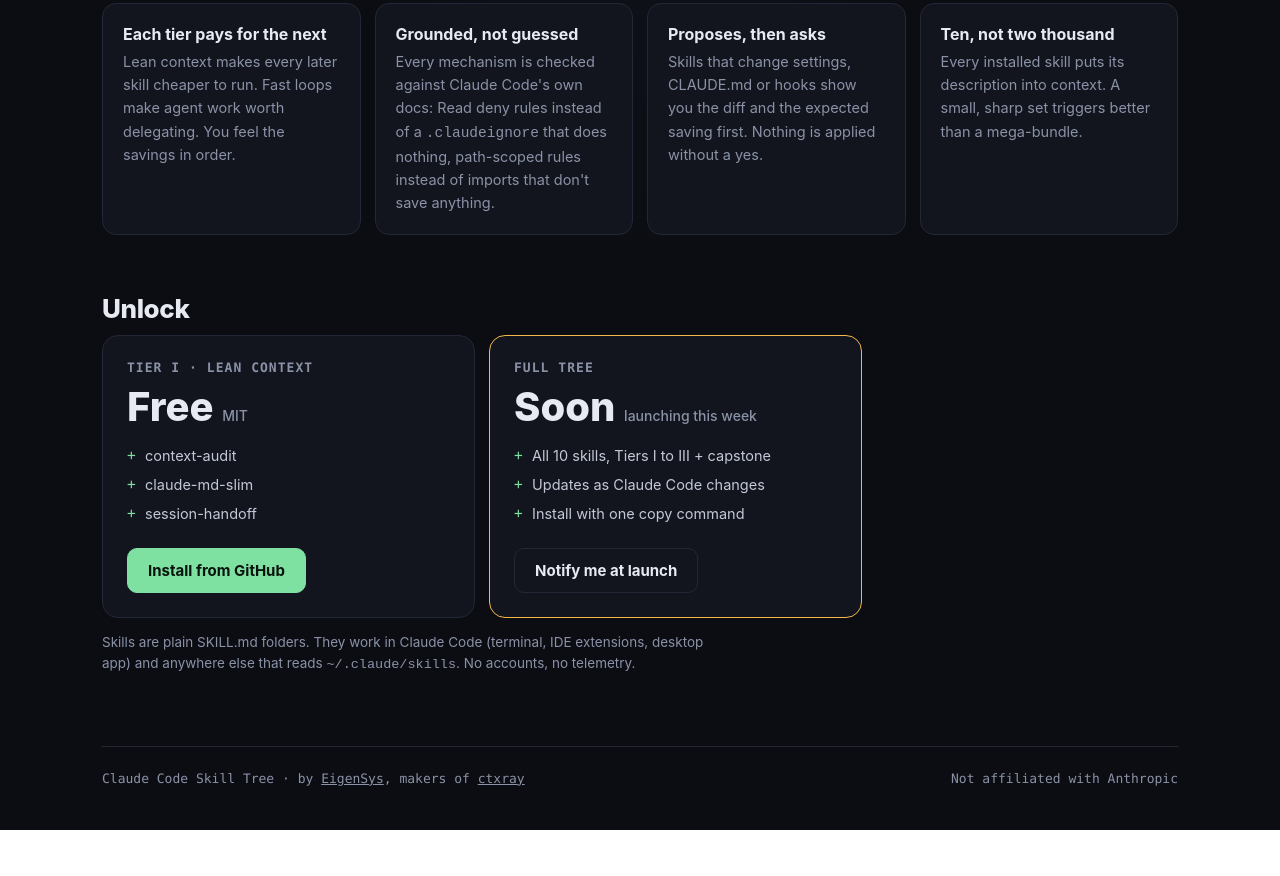
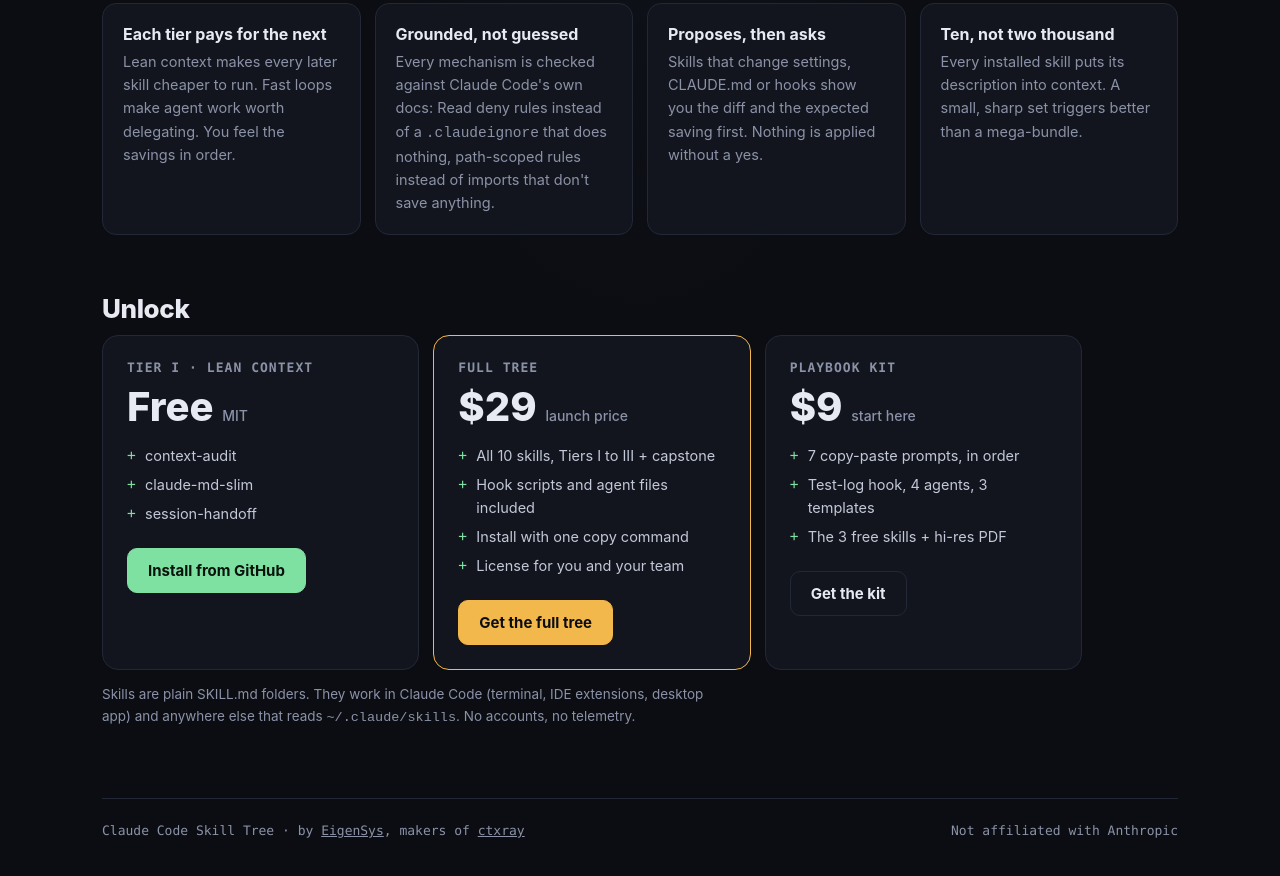
Before and after one commit to geraltbhai/claude-code-skill-tree, a plain HTML site: page docs/index.html in a window 1280 px wide. Shown: the part 1313-2189 px from the top of the page. Before the commit the page ends 2143 px from the top, so only its background shows below. Drawn offline with Linux system fonts and the light colour scheme.

Commit message:
Full tree and playbook kit now on sale: Gumroad buy buttons
Co-Authored-By: Claude Opus 5.5 <noreply@anthropic.com>
Claude-Session: https://claude.ai/code/session_015C7aZyybhNnWPPBPZYe5HY

```diff
--- a/docs/index.html
+++ b/docs/index.html
@@ -31,6 +31,7 @@ h1 span{background:linear-gradient(90deg,var(--free),var(--pro) 60%,var(--cap));
 .ctas{display:flex;gap:12px;flex-wrap:wrap}
 .btn{display:inline-block;text-decoration:none;font:700 15px var(--sans);padding:12px 20px;border-radius:10px;border:1px solid var(--line);color:var(--ink);background:var(--panel)}
 .btn.free{background:var(--free);border-color:var(--free);color:#08130c}
+.btn.pro{background:var(--pro);border-color:var(--pro);color:#0b0d12}
 .btn:hover{filter:brightness(1.08)}
 .stage{display:grid;grid-template-columns:minmax(0,1fr) 340px;gap:22px;margin:38px 0 10px;align-items:start}
 @media (max-width:900px){.stage{grid-template-columns:1fr}}
@@ -61,7 +62,7 @@ h3{font:800 26px/1.2 var(--sans);letter-spacing:-.015em;margin:0 0 10px}
 .card{background:var(--panel);border:1px solid var(--line);border-radius:14px;padding:20px}
 .card h4{margin:0 0 6px;font:700 16px var(--sans)}
 .card p{margin:0;color:var(--dim);font-size:14.5px}
-.price{display:grid;grid-template-columns:repeat(auto-fit,minmax(260px,1fr));gap:14px;max-width:760px}
+.price{display:grid;grid-template-columns:repeat(auto-fit,minmax(240px,1fr));gap:14px;max-width:980px}
 .plan{background:var(--panel);border:1px solid var(--line);border-radius:16px;padding:24px}
 .plan.hot{border-color:var(--pro)}
 .plan h4{margin:0;font:600 13px var(--mono);letter-spacing:.08em;text-transform:uppercase;color:var(--dim)}
@@ -110,7 +111,8 @@ footer a{color:var(--dim)}
   <h3>Unlock</h3>
   <div class="price">
     <div class="plan"><h4>Tier I · Lean Context</h4><div class="amt">Free <small>MIT</small></div><ul><li>context-audit</li><li>claude-md-slim</li><li>session-handoff</li></ul><a class="btn free" href="https://github.com/geraltbhai/claude-code-skill-tree">Install from GitHub</a></div>
-    <div class="plan hot"><h4>Full tree</h4><div class="amt">Soon <small>launching this week</small></div><ul><li>All 10 skills, Tiers I to III + capstone</li><li>Updates as Claude Code changes</li><li>Install with one copy command</li></ul><a class="btn" id="notify" href="https://github.com/geraltbhai/claude-code-skill-tree/issues/new?title=Notify%20me%20when%20the%20full%20tree%20launches&body=Ping%20me%20here%20when%20it%27s%20out.">Notify me at launch</a></div>
+    <div class="plan hot"><h4>Full tree</h4><div class="amt">$29 <small>launch price</small></div><ul><li>All 10 skills, Tiers I to III + capstone</li><li>Hook scripts and agent files included</li><li>Install with one copy command</li><li>License for you and your team</li></ul><a class="btn pro" href="https://samyakvaghela.gumroad.com/l/claude-code-skill-tree">Get the full tree</a></div>
+    <div class="plan"><h4>Playbook kit</h4><div class="amt">$9 <small>start here</small></div><ul><li>7 copy-paste prompts, in order</li><li>Test-log hook, 4 agents, 3 templates</li><li>The 3 free skills + hi-res PDF</li></ul><a class="btn" href="https://samyakvaghela.gumroad.com/l/claude-code-playbook">Get the kit</a></div>
   </div>
   <p class="fine">Skills are plain SKILL.md folders. They work in Claude Code (terminal, IDE extensions, desktop app) and anywhere else that reads <code>~/.claude/skills</code>. No accounts, no telemetry.</p>
 </section>
@@ -185,7 +187,7 @@ function select(s, g) {
   const badge = s.free ? '<span class="badge free">Free · unlocked</span>' : s.cap ? '<span class="badge cap">Capstone · full tree</span>' : '<span class="badge pro">Full tree</span>';
   const install = s.free
     ? `<pre>git clone --depth 1 ${REPO}\ncp -r claude-code-skill-tree/skills/${s.id} ~/.claude/skills/</pre><p class="req">Then ask Claude Code something like "run a context audit". It loads the skill when the task matches.</p>`
-    : `<p class="req">Part of the full tree, launching this week.</p><a class="btn" href="#unlock">Unlock the full tree</a>`;
+    : `<p class="req">Part of the full tree.</p><a class="btn pro" href="https://samyakvaghela.gumroad.com/l/claude-code-skill-tree">Get the full tree · $29</a>`;
   const needs = s.needs ? `<p class="req">Builds on: ${s.needs.map(esc).join(', ')}</p>` : '';
   document.getElementById('panel').innerHTML = `${badge}<h2>${esc(s.name)}</h2><div class="tier">${esc(TIERS[s.tier][0])}</div><p>${esc(s.blurb)}</p><ul>${s.does.map(d => `<li>${esc(d)}</li>`).join('')}</ul>${needs}${install}`;
 }
```
Also changed, not shown: 1 other file.
